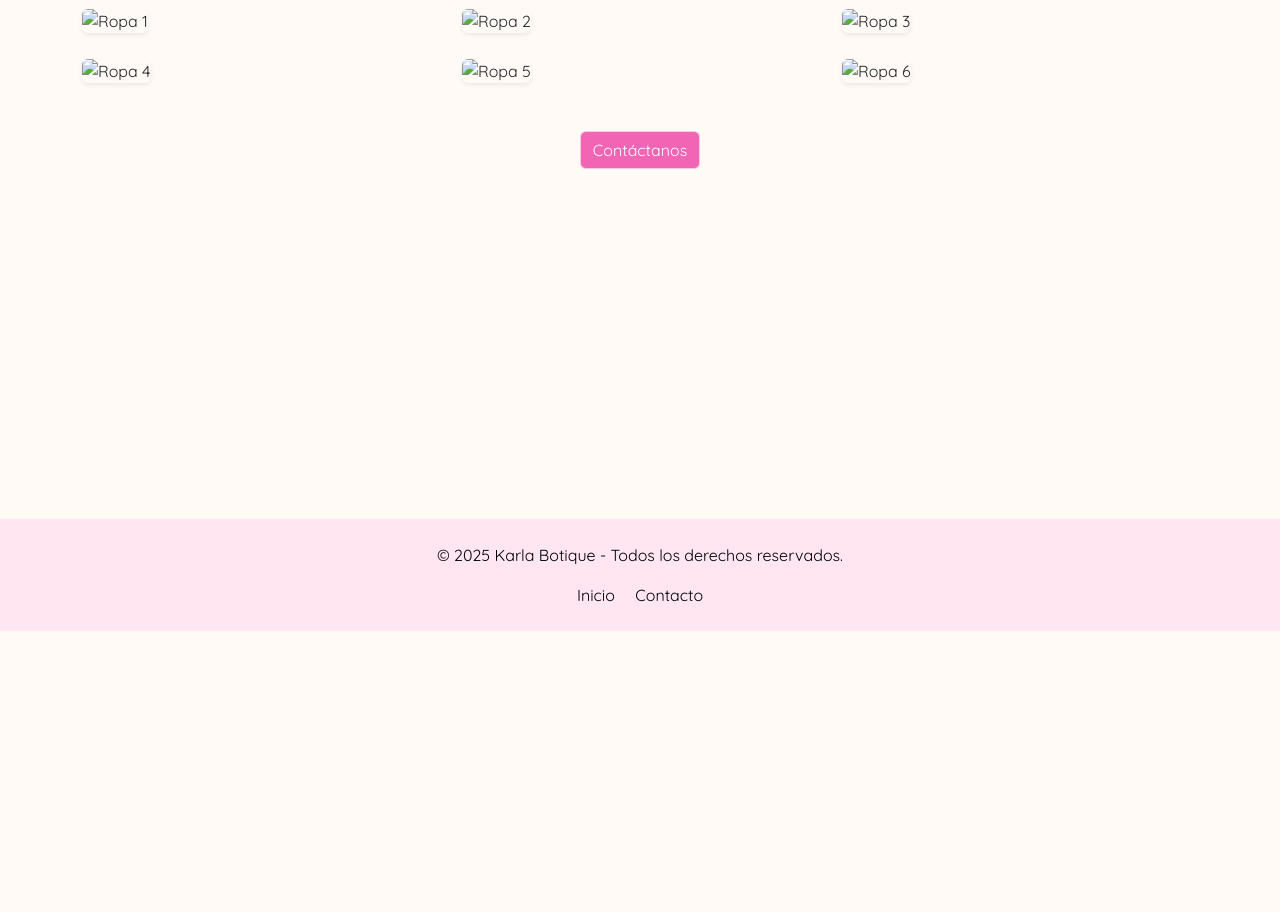
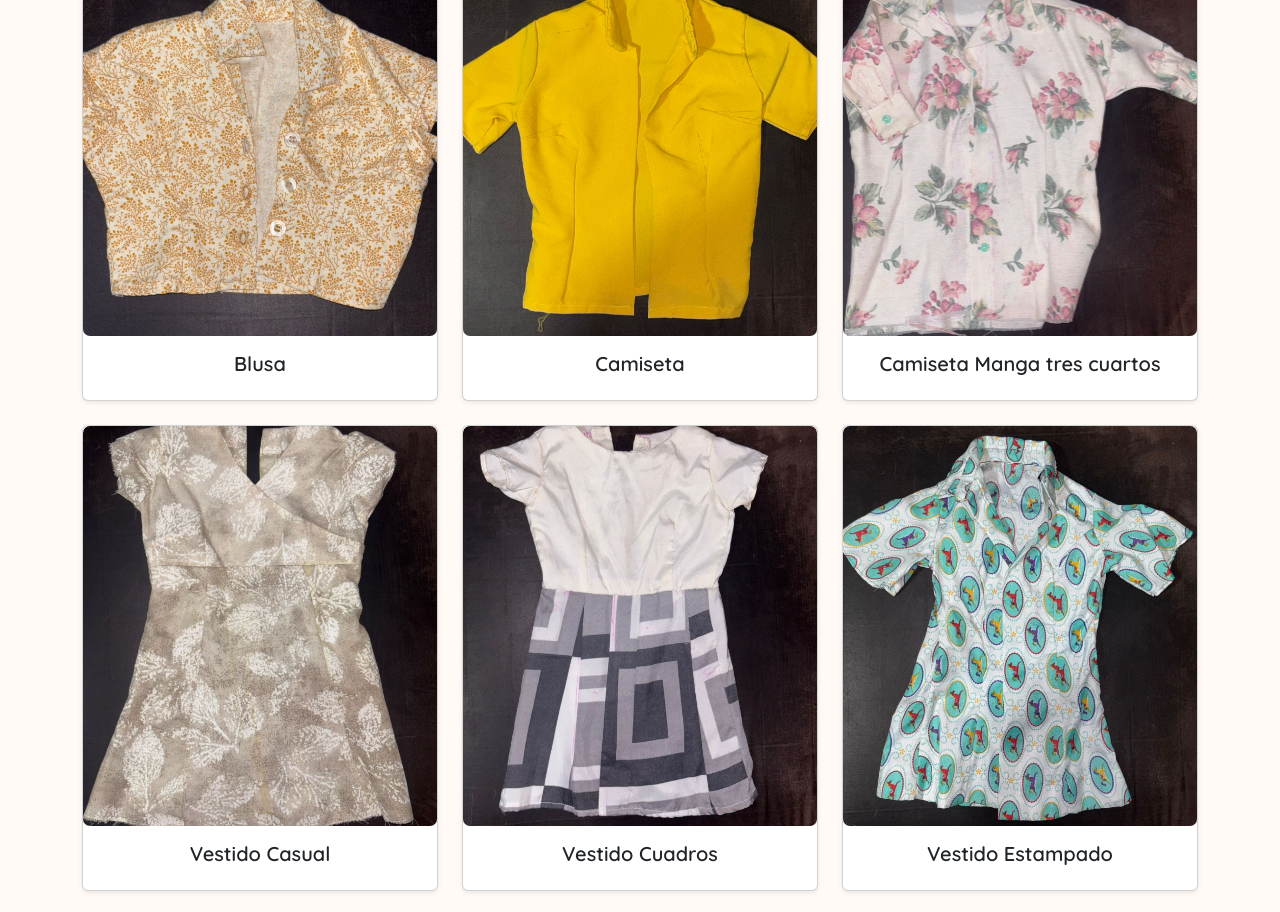
Before and after one commit to pamorago/KarlaBotique, a plain HTML site: page HTML/galeria.html in a window 1280 px wide. Shown: the part 169-1081 px from the top of the page. Before the commit the page ends 800 px from the top, so only its background shows below. Drawn offline with nearby package versions, Linux system fonts and the light colour scheme.

Commit message:
GaleriaJSON,JS,Galeria.html

```diff
--- a/CSS/galeria.css
+++ b/CSS/galeria.css
@@ -11,6 +11,7 @@ body {
     flex-direction: column;
     min-height: 100vh;
 }
+
 
 main {
     flex: 1;
@@ -57,7 +58,25 @@ body {
     font-weight: bold;
 
 }
+/*IMAGENES*/
+.card-img-top {
+    object-fit: cover;
+    height: 400px;
+    border-radius: 7px;
+}
 
+.card-title {
+    font-family: 'Quicksand', sans-serif;
+    font-weight: 600;
+}
+.card {
+    transition: transform 0.3s ease, box-shadow 0.3s ease;
+}
+
+.card:hover {
+    transform: translateY(-10px);
+    box-shadow: 0 12px 24px rgba(0, 0, 0, 0.2);
+}
 
 footer a.text-white:hover {
     color: #080808 ;
--- a/HTML/galeria.html
+++ b/HTML/galeria.html
@@ -66,51 +66,7 @@
     </nav>
 
     <main class="container py-5">
-      <h1 class="mb-4 text-center">Galería de Estilos</h1>
-      <div class="row g-4">
-        <div class="col-sm-6 col-md-4">
-          <img
-            src="img/ropa1.jpg"
-            class="img-fluid gallery-img rounded shadow-sm"
-            alt="Ropa 1"
-          />
-        </div>
-        <div class="col-sm-6 col-md-4">
-          <img
-            src="img/ropa2.jpg"
-            class="img-fluid gallery-img rounded shadow-sm"
-            alt="Ropa 2"
-          />
-        </div>
-        <div class="col-sm-6 col-md-4">
-          <img
-            src="img/ropa3.jpg"
-            class="img-fluid gallery-img rounded shadow-sm"
-            alt="Ropa 3"
-          />
-        </div>
-        <div class="col-sm-6 col-md-4">
-          <img
-            src="img/ropa4.jpg"
-            class="img-fluid gallery-img rounded shadow-sm"
-            alt="Ropa 4"
-          />
-        </div>
-        <div class="col-sm-6 col-md-4">
-          <img
-            src="img/ropa5.jpg"
-            class="img-fluid gallery-img rounded shadow-sm"
-            alt="Ropa 5"
-          />
-        </div>
-        <div class="col-sm-6 col-md-4">
-          <img
-            src="img/ropa6.jpg"
-            class="img-fluid gallery-img rounded shadow-sm"
-            alt="Ropa 6"
-          />
-        </div>
-      </div>
+      <div id="galeria-dinamica" class="row g-4"></div>
 
       <div class="text-center mt-5">
         <a href="contacto.html" class="btn btn-pastel">Contáctanos</a>
@@ -128,5 +84,30 @@
     </footer>
 
     <script src="https://cdn.jsdelivr.net/npm/bootstrap@5.3.0/dist/js/bootstrap.bundle.min.js"></script>
+
+    <script>
+      fetch("../JSON/imagenes.json") // Ajusta la ruta si es necesario
+        .then((response) => response.json())
+        .then((data) => {
+          const galeria = document.getElementById("galeria-dinamica");
+          if (galeria) {
+            data.forEach((prenda) => {
+              const col = document.createElement("div");
+              col.className = "col-md-4 col-sm-6";
+
+              col.innerHTML = `
+            <div class="card shadow-sm">
+              <img src="${prenda.url}" class="card-img-top" alt="${prenda.alt}">
+              <div class="card-body text-center">
+                <h5 class="card-title">${prenda.nombre}</h5>
+              </div>
+            </div>
+          `;
+
+              galeria.appendChild(col);
+            });
+          }
+        });
+    </script>
   </body>
 </html>
--- /dev/null
+++ b/JSON/imagenes.json
@@ -0,0 +1,47 @@
+[
+  {
+    "nombre": "Blusa",
+    "url": "../img/blusa.jpg",
+    "alt": "Blusa"
+  },
+  {
+    "nombre": "Camiseta",
+    "url": "../img/camiseta.jpg",
+    "alt": "Camiseta"
+  },
+  {
+    "nombre": "Camiseta Manga tres cuartos",
+    "url": "../img/camisetaManga.jpg",
+    "alt": "CamisetaManga"
+  },
+  {
+    "nombre": "Vestido Casual",
+    "url": "../img/vestidoCasual.jpg",
+    "alt": "VestidoCasual"
+  },
+  {
+    "nombre": "Vestido Cuadros",
+    "url": "../img/vestidoCuadros.jpg",
+    "alt": "VestidoCuadros"
+  },
+  {
+    "nombre": "Vestido Estampado",
+    "url": "../img/vestidoEstampado.jpg",
+    "alt": "VestidoEstampado"
+  },
+  {
+    "nombre": "Vestido Formal",
+    "url": "../img/vestidoFormal.jpg",
+    "alt": "VestidoFormal"
+  },
+  {
+    "nombre": "Vestido Musgo",
+    "url": "../img/vestidoMusgo.jpg",
+    "alt": "VestidoMusgo"
+  },
+  {
+    "nombre": "Vestido Verde ",
+    "url": "../img/vestidoVerde.jpg",
+    "alt": "VestidoVerde"
+  }
+]
```
Also changed, not shown: JS/imagenes.js (added, +17 -0 lines), img/blusa.jpg (added), img/camiseta.jpg (added), img/camisetaManga.jpg (added), img/vestidoCasual.jpg (added), img/vestidoCuadros.jpg (added), img/vestidoEstampado.jpg (added), img/vestidoFormal.jpg (added), img/vestidoMusgo.jpg (added), img/vestidoVerde.jpg (added).
